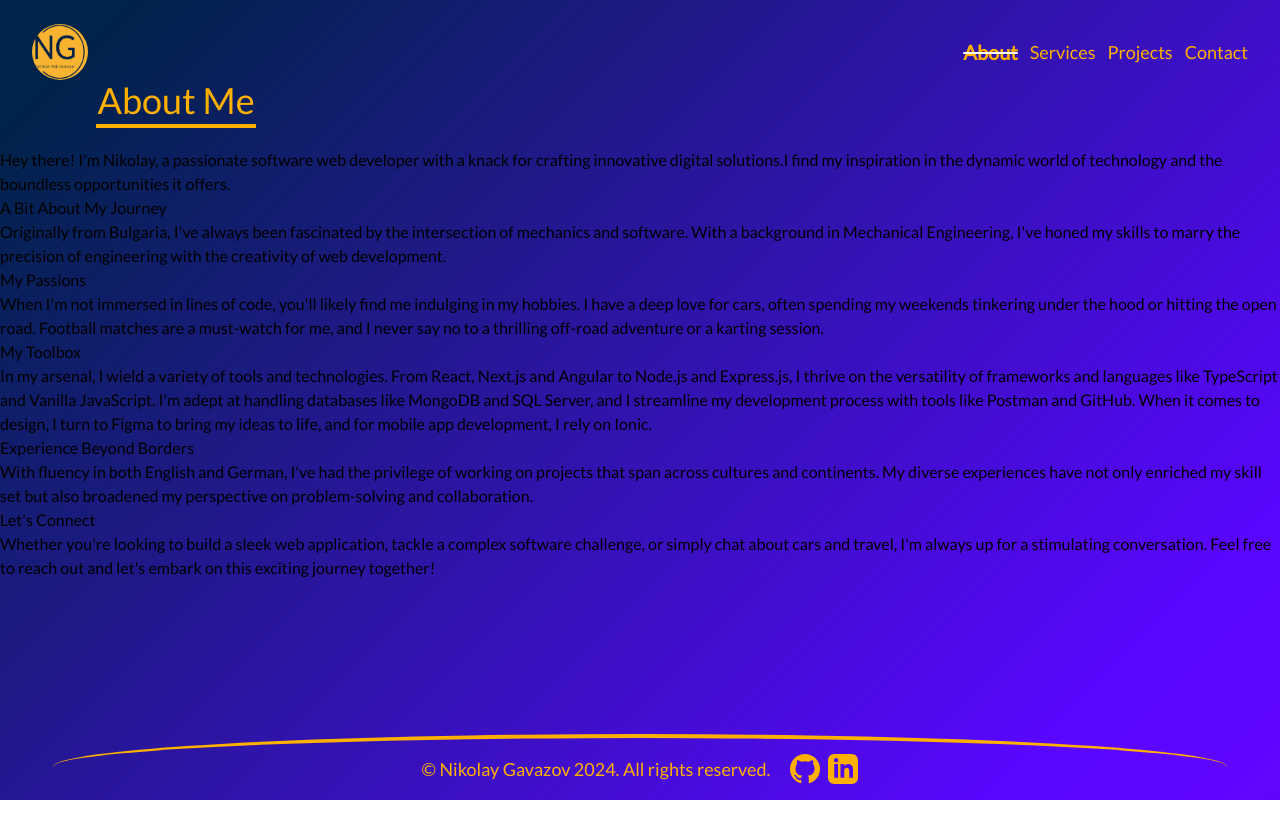
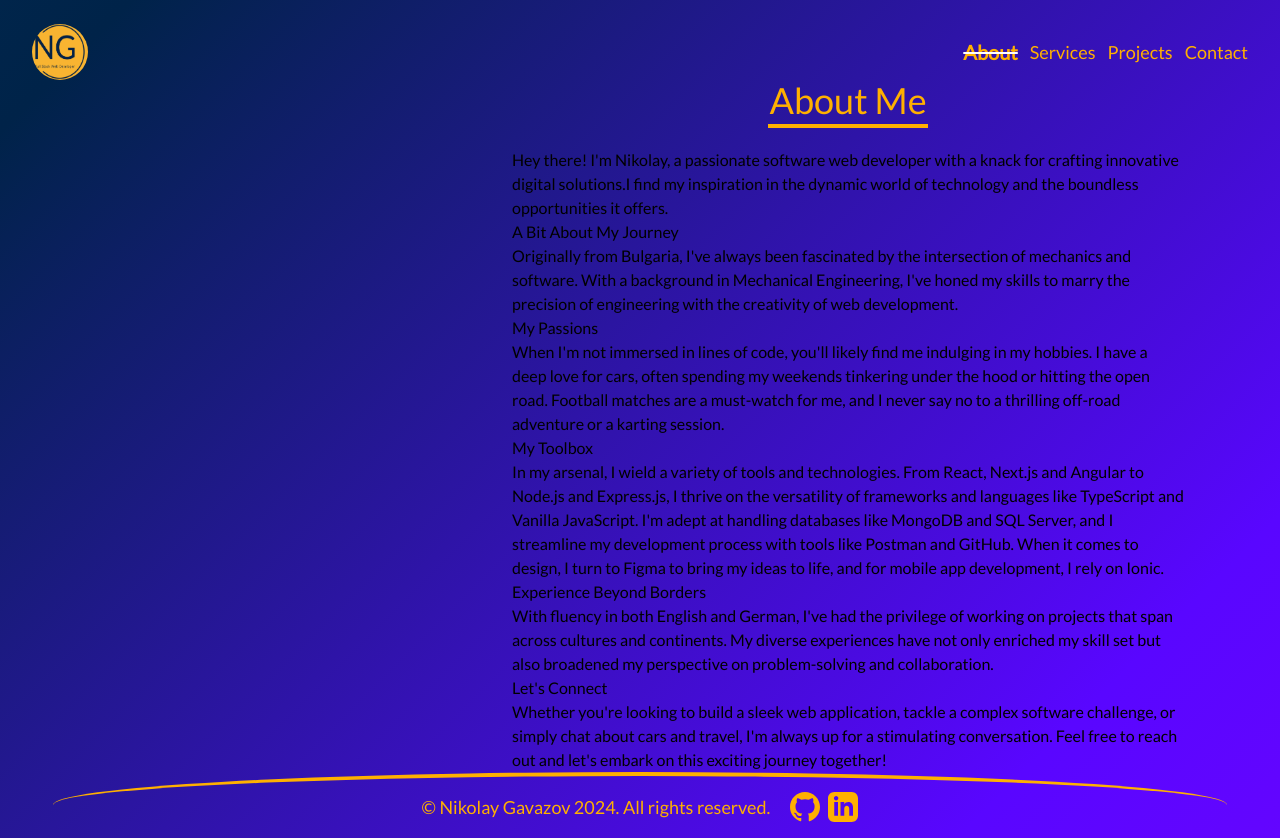
Before and after one commit to Nikolay-Gavazov/MyWebPage, a Next.js app: page /about in a window 1280 px wide. Before the commit the page ends 800 px from the top, so only its background shows below. Built offline with nearby package versions, Linux system fonts and the light colour scheme.

Commit message:
Update page.tsx

```diff
--- a/src/app/about/page.tsx
+++ b/src/app/about/page.tsx
@@ -5,18 +5,15 @@ export default function about() {
         <h2 className="text-[#ffb000] text-4xl mb-1">About</h2>
         <span className="w-24 h-1 bg-[#ffb000]"></span>
     </header> */}
-      <section>
-        <div className="flex items-center gap-24">
-          <div className="image-wrapper"></div>
-          <section>
+      <section className="">
+        <div className="flex justify-center gap-24">
+          <div className="image-wrapper w-80 h-80"></div>
+          <section className="max-w-2xl">
             <header className="title flex flex-col items-center mb-5">
               <h2 className="text-[#ffb000] text-4xl mb-1">About Me</h2>
               <span className="w-40 h-1 bg-[#ffb000]"></span>
             </header>
-          </section>
-        </div>
-
-        <main>
+            <main>
           <p>
             Hey there! I'm Nikolay, a passionate software web developer with a
             knack for crafting innovative digital solutions.I find my
@@ -64,6 +61,8 @@ export default function about() {
             and let's embark on this exciting journey together!
           </p>
         </main>
+          </section>
+        </div>
       </section>
     </>
   );
```
